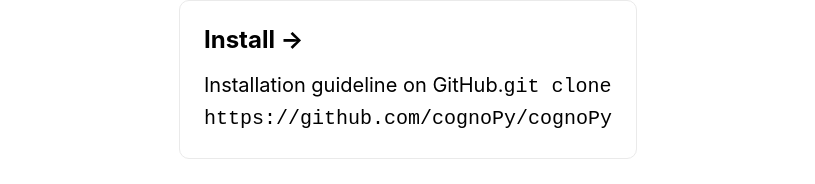
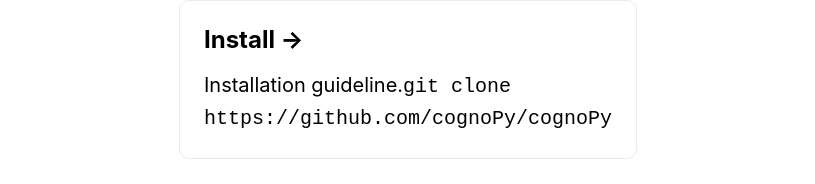
Before and after one commit to xiaowuc2/cognopy.github.io, a Next.js app: page / in a window 1280 px wide. Shown: the part 489-673 px from the top of the page, without its empty margins (232-1047 px from the left). Built offline with nearby package versions, Linux system fonts and the light colour scheme.

Commit message:
Update index.js

```diff
--- a/pages/index.js
+++ b/pages/index.js
@@ -27,7 +27,7 @@
 
           <a href="https://nextjs.org/learn" className={styles.card}>
             <h3>Install &rarr;</h3>
-            <p>Installation guideline on GitHub.<code>git clone https://github.com/cognoPy/cognoPy</code></p>
+            <p>Installation guideline.<code>git clone https://github.com/cognoPy/cognoPy</code></p>
           </a>
 
           <a
```
